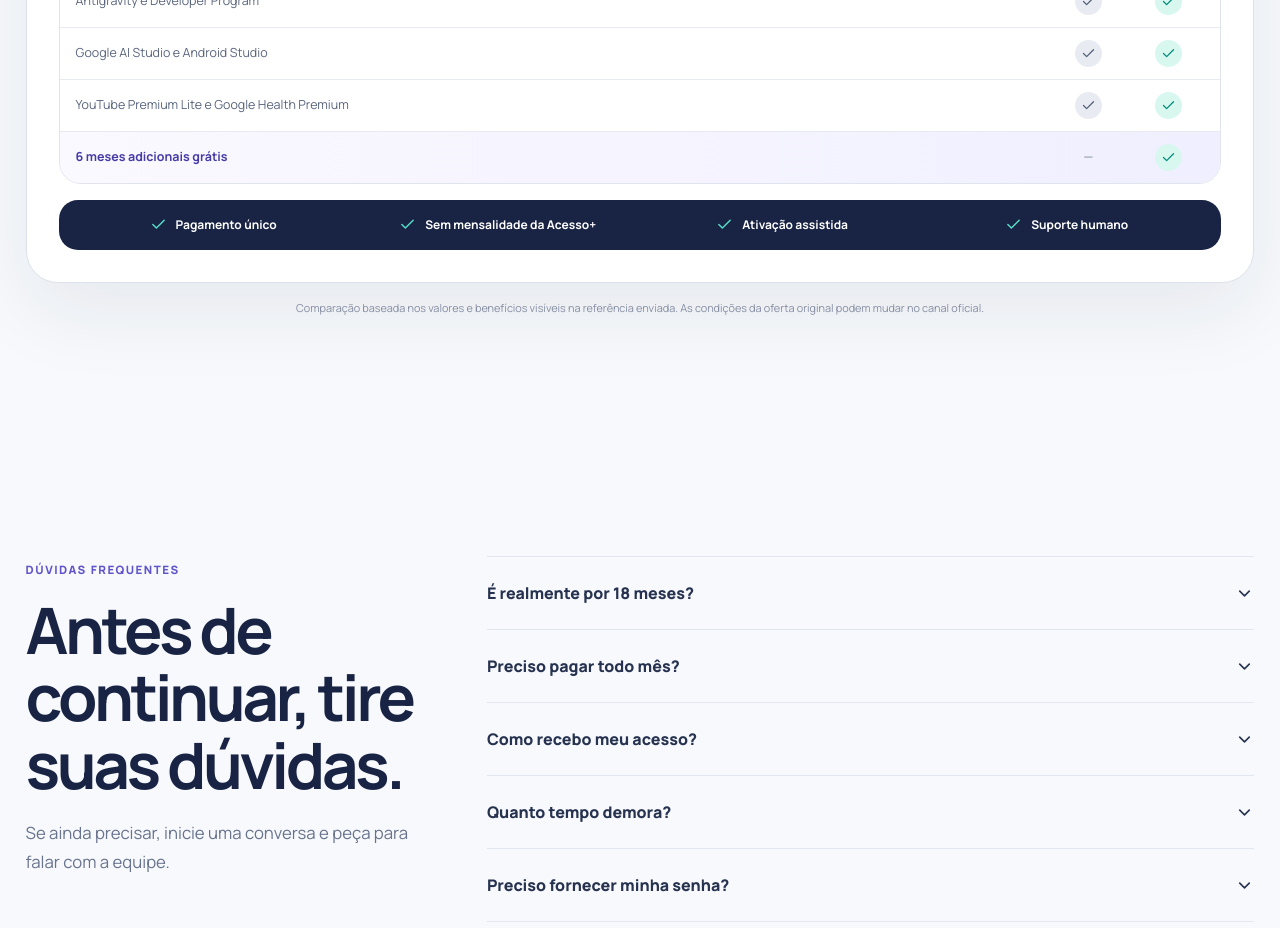
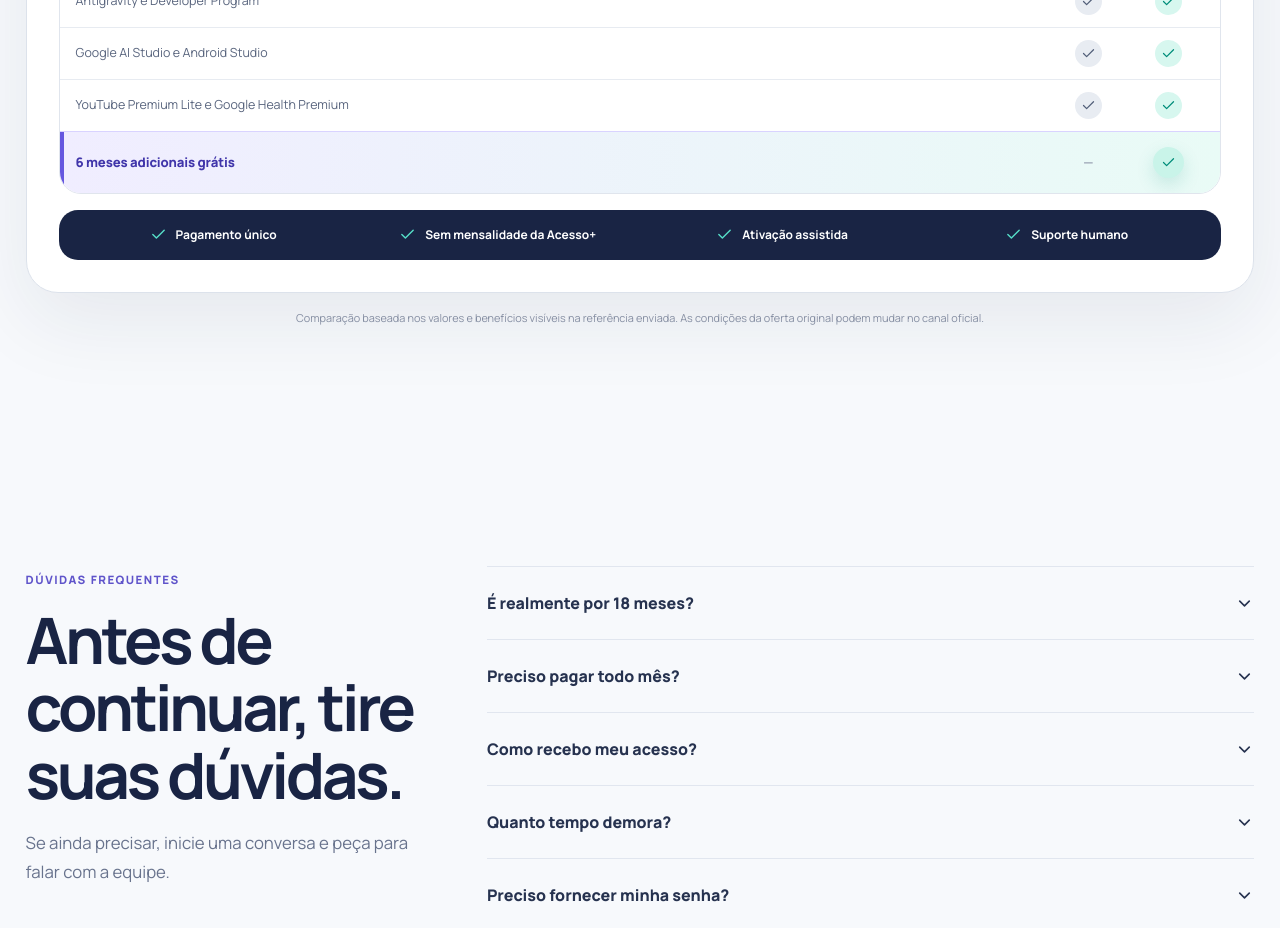
Before and after one commit to Gebelson/acessoplus, a Next.js app: page / in a window 1280 px wide. Shown: the part 4500-5428 px from the top of the page. Built offline with nearby package versions, Linux system fonts and the light colour scheme; no server answers.

Commit message:
style: highlight free bonus row

```diff
--- a/app/globals.css
+++ b/app/globals.css
@@ -621,7 +621,9 @@ a { text-decoration: none; }
 .comparison-check { display: grid; width: 27px; height: 27px; place-items: center; border-radius: 50%; }
 .comparison-check-neutral { background: #e8ecf2; color: #53607a; }
 .comparison-check-access { background: #d7f7ef; color: #008d7a; }
-.comparison-bonus-row { background: linear-gradient(90deg,#faf9ff,#f0efff); color: #463ba5; }
+.comparison-bonus-row { min-height: 62px; border-top-color: #d9d3ff; background: linear-gradient(90deg,#f0edff 0%,#e9fbf6 100%); color: #4035aa; font-size: .82rem; box-shadow: inset 4px 0 0 #6557df; }
+.comparison-bonus-row strong { font-weight: 850; letter-spacing: -.01em; }
+.comparison-bonus-row .comparison-check-access { width: 31px; height: 31px; background: #c9f4e9; box-shadow: 0 7px 18px rgba(0,141,122,.16); }
 .comparison-not-included { color: #9ba3b4; font-weight: 700; }
 .comparison-footer { display: grid; gap: .75rem; margin-top: 1rem; border-radius: 19px; background: #192444; padding: 1rem 1.15rem; color: white; }
 .comparison-footer > div { display: flex; align-items: center; justify-content: center; gap: .55rem; font-size: .75rem; font-weight: 700; text-align: center; }
```
